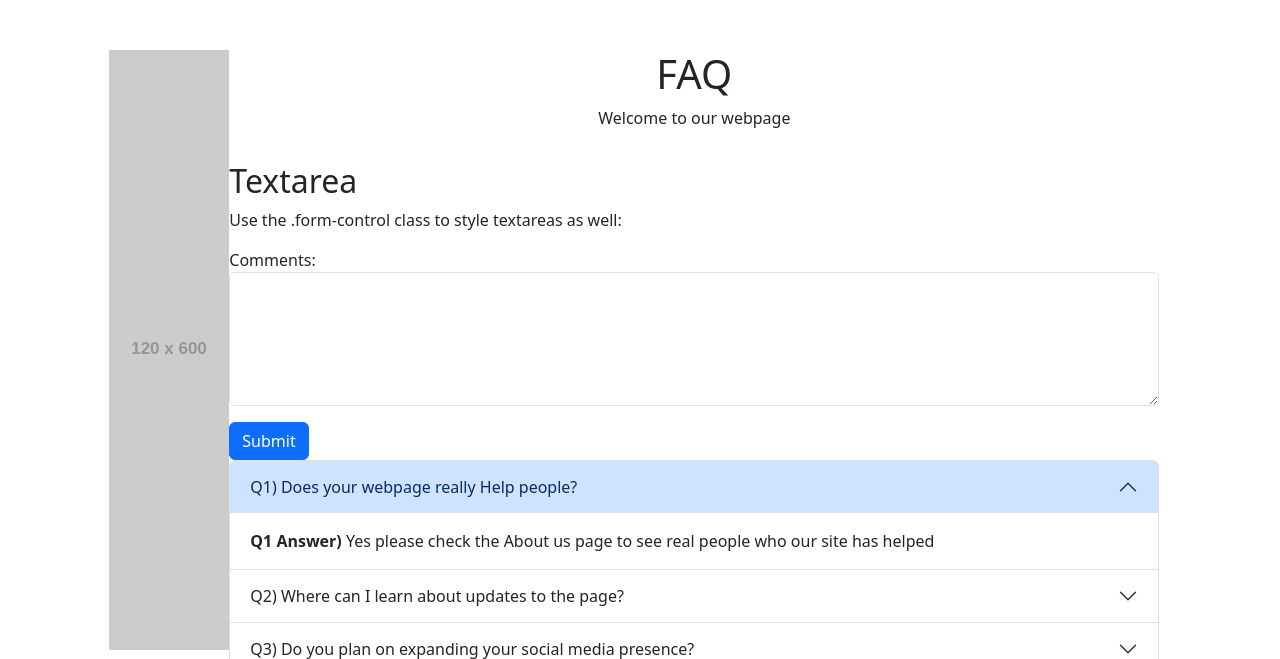
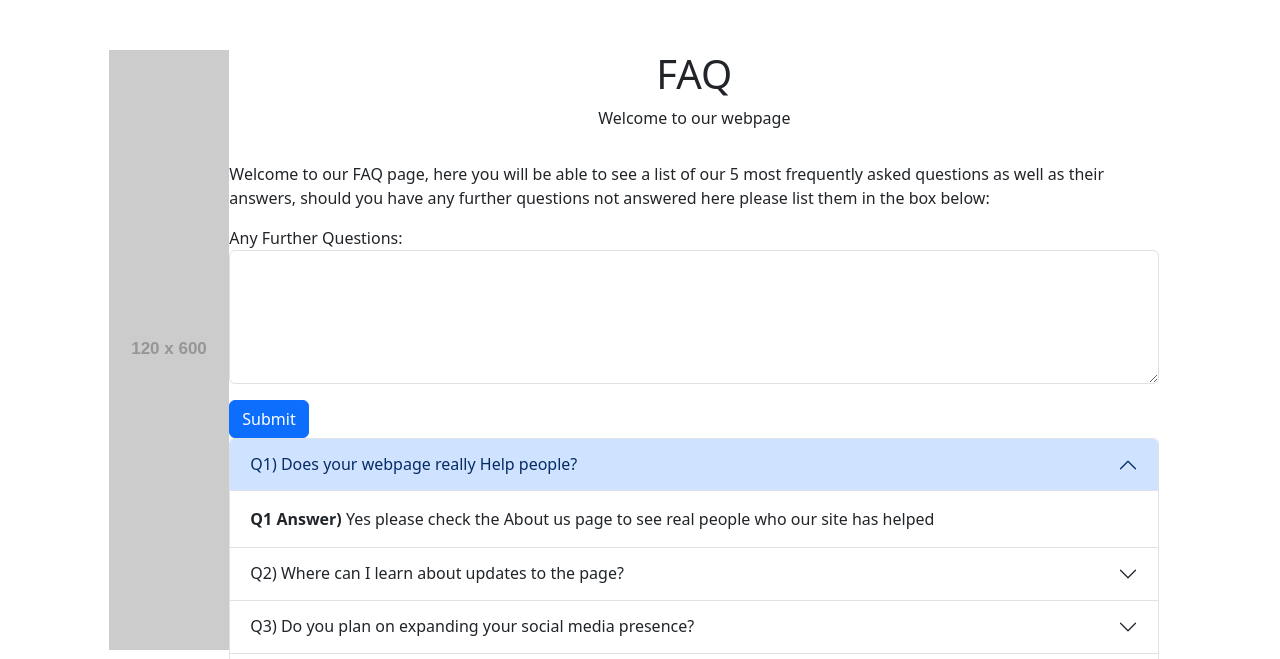
Before and after one commit to tomlinc98/IT-Site-Project, a Django app: page /faq in a window 1280 px wide. Shown: the part 83-742 px from the top of the page. Run offline with Django 4.2, Linux system fonts and the light colour scheme; grey boxes labelled with a size stand in for pictures from a placeholder-image service; some libraries are stand-ins or nearby versions.

Commit message:
ENtry requirements and bug fixes on FAQ

```diff
--- a/IT_Site/base/templates/base/faq.html
+++ b/IT_Site/base/templates/base/faq.html
@@ -19,10 +19,9 @@
         </div>
       </div>
       <div class="container mt-3">
-        <h2>Textarea</h2>
-        <p>Use the .form-control class to style textareas as well:</p>
+        <p>Welcome to our FAQ page, here you will be able to see a list of our 5 most frequently asked questions as well as their answers, should you have any further questions not answered here please list them in the  box below:</p>
           <div class="mb-3 mt-3">
-            <label for="comment">Comments:</label>
+            <label for="comment">Any Further Questions:</label>
             <textarea class="form-control" rows="5" id="comment" name="text"></textarea>
           </div>
           <button type="submit" class="btn btn-primary">Submit</button>
```
Also changed, not shown: IT_Site/db.sqlite3.
